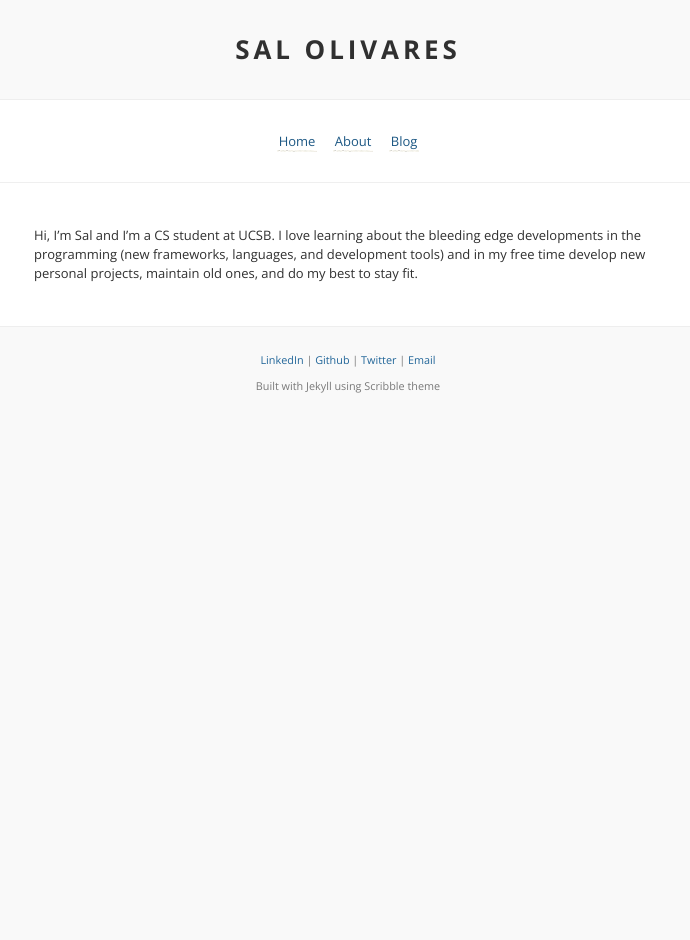
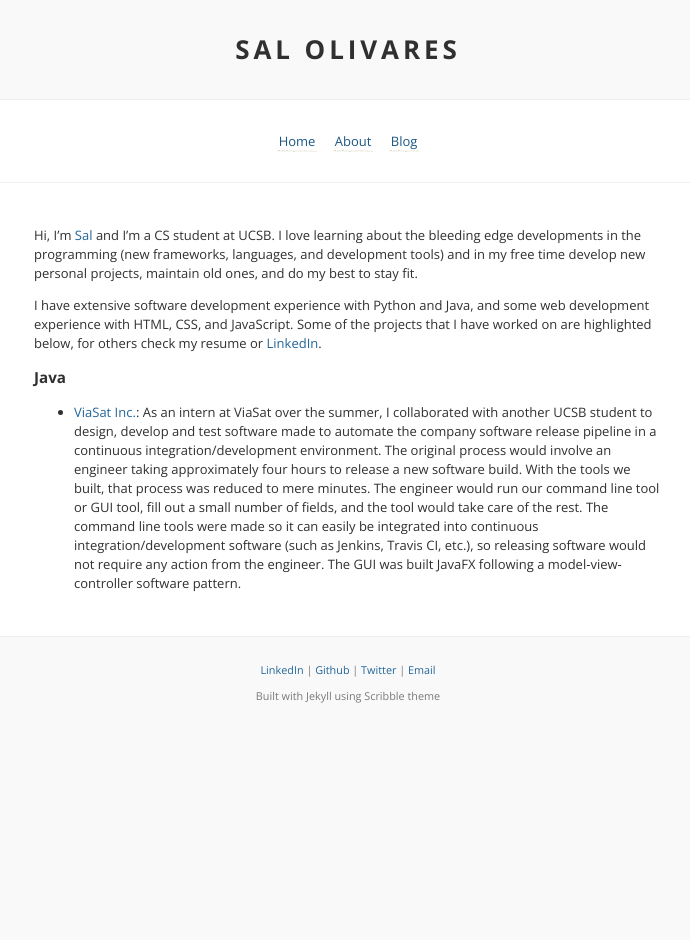
Before and after one commit to salolivares/salolivares.github.io, a Jekyll site: the page built from about.md, in a window 1280 px wide. Shown: the whole page, without its empty margins (292-982 px from the left). Built offline with Jekyll 4.4.1, drawn with Linux system fonts in a browser that asks for light colours; comment, search, counter and statistics services are not loaded.

Commit message:
renamed files to make more sense, added more to about.md

```diff
--- a/about.md
+++ b/about.md
@@ -1,5 +1,10 @@
 ---
-layout: index
+layout: default
 ---
 
-Hi, I'm Sal and I'm a CS student at UCSB. I love learning about the bleeding edge developments in the programming (new frameworks, languages, and development tools) and in my free time develop new personal projects, maintain old ones, and do my best to stay fit.
+Hi, I'm <span class="as-link">Sal</span> and I'm a CS student at UCSB. I love learning about the bleeding edge developments in the programming (new frameworks, languages, and development tools) and in my free time develop new personal projects, maintain old ones, and do my best to stay fit.
+
+I have extensive software development experience with Python and Java, and some web development experience with HTML, CSS, and JavaScript. Some of the projects that I have worked on are highlighted below, for others check my resume or [LinkedIn](http://www.linkedin.com/in/salolivares/){:target="_blank"}.
+
+### Java
+- <span class="as-link">ViaSat Inc.</span>: As an intern at ViaSat over the summer, I collaborated with another UCSB student to design, develop and test software made to automate the company software release pipeline in a continuous integration/development environment. The original process would involve an engineer taking approximately four hours to release a new software build. With the tools we built, that process was reduced to mere minutes. The engineer would run our command line tool or GUI tool, fill out a small number of fields, and the tool would take care of the rest. The command line tools were made so it can easily be integrated into continuous integration/development software (such as Jenkins, Travis CI, etc.), so releasing software would not require any action from the engineer. The GUI was built JavaFX following a model-view-controller software pattern.
```
Also changed, not shown: blog.md (+1 -1 lines), index.html (added, +46 -0 lines), index.md (deleted, +0 -3 lines), _layouts/default.html (renamed from _layouts/index.html).
